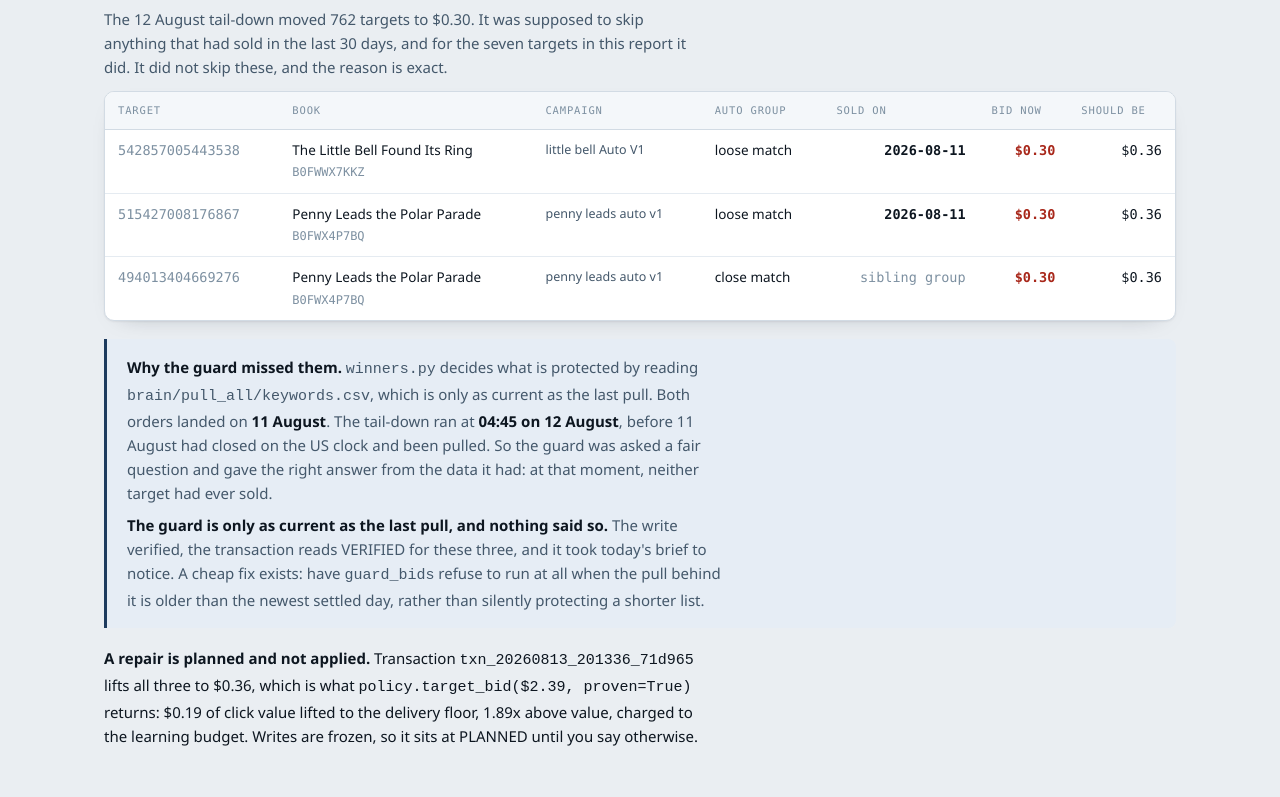
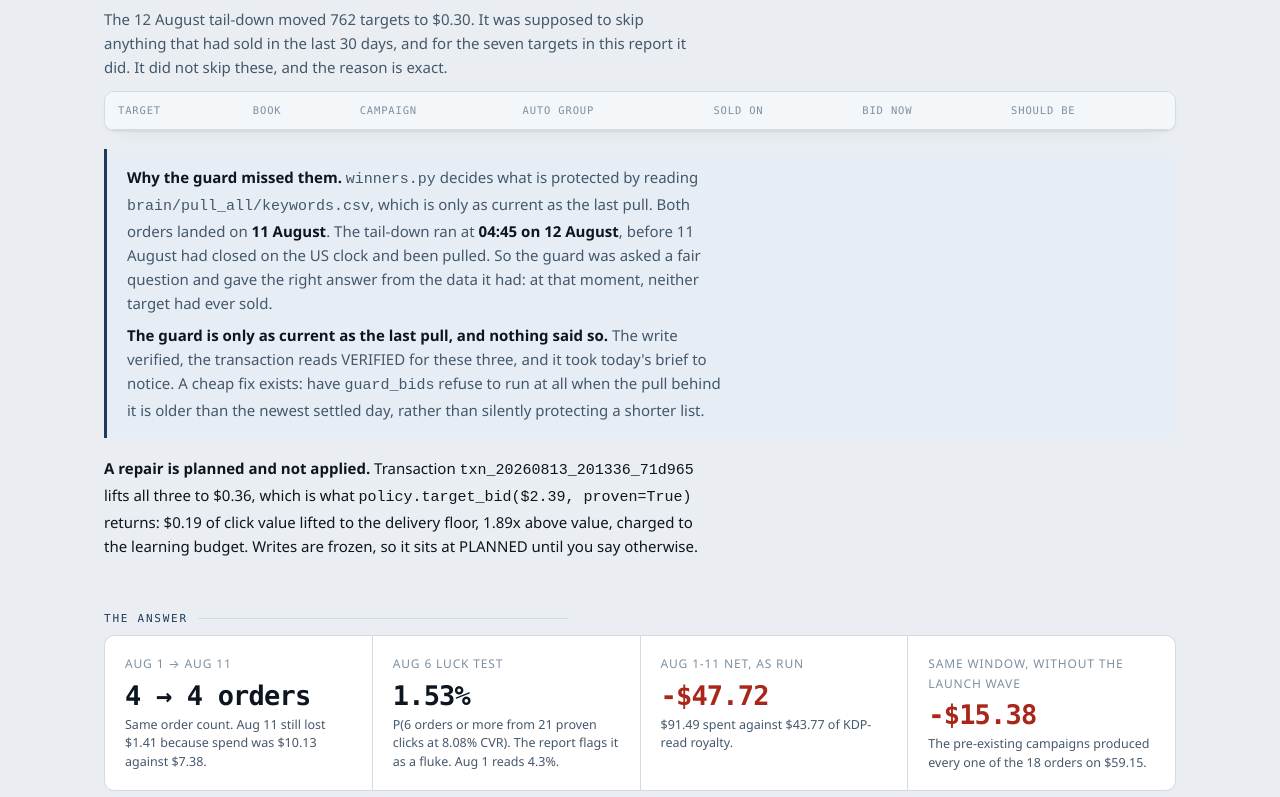
Before and after one commit to UbhayAab/kdp-ads-dashboard, a plain HTML site: page account_view.html in a window 1280 px wide. Shown: the part 782-1579 px from the top of the page. Drawn offline with Linux system fonts and the light colour scheme.

```diff
--- a/account_view.html
+++ b/account_view.html
@@ -287,33 +287,7 @@ a { color:var(--accent); }
     <thead><tr><th>Target</th><th>Book</th><th>Campaign</th><th>Auto group</th><th>Sold on</th>
       <th>Bid now</th><th>Should be</th></tr></thead>
     <tbody>
-<tr>
- <td class="mono dim">542857005443538</td>
- <td>The Little Bell Found Its Ring<span class="sub mono">B0FWWX7KKZ</span></td>
- <td class="sub2">little bell Auto V1</td>
- <td>loose match</td>
- <td class="num strong">2026-08-11</td>
- <td class="num" style="color:var(--loss);font-weight:650">$0.30</td>
- <td class="num">$0.36</td>
-</tr>
-<tr>
- <td class="mono dim">515427008176867</td>
- <td>Penny Leads the Polar Parade<span class="sub mono">B0FWX4P7BQ</span></td>
- <td class="sub2">penny leads auto v1</td>
- <td>loose match</td>
- <td class="num strong">2026-08-11</td>
- <td class="num" style="color:var(--loss);font-weight:650">$0.30</td>
- <td class="num">$0.36</td>
-</tr>
-<tr>
- <td class="mono dim">494013404669276</td>
- <td>Penny Leads the Polar Parade<span class="sub mono">B0FWX4P7BQ</span></td>
- <td class="sub2">penny leads auto v1</td>
- <td>close match</td>
- <td class="num dim">sibling group</td>
- <td class="num" style="color:var(--loss);font-weight:650">$0.30</td>
- <td class="num">$0.36</td>
-</tr>
+
     </tbody>
   </table></div>
   <div class="callout">
@@ -765,7 +739,7 @@ a { color:var(--accent); }
   A sub-floor bid does not buy less traffic; it buys only the detail-page placements nobody
   competes for. After the 12 August tail-down, 2,704 enabled targets sit under that line on purpose.</p>
   <div class="card">
-    <svg viewBox="0 0 560 166" class="chart floorchart" role="img" aria-label="Enabled targets by bid band against the 36 cent delivery floor"><text class="blab" x="86" y="30" text-anchor="end">under $0.30</text><rect class="bar dark" x="96" y="18" width="406.0" height="15" rx="4"><title>under $0.30: 1,674 enabled targets</title></rect><text class="bval" x="510.0" y="30">1,674</text><text class="blab" x="86" y="60" text-anchor="end">$0.30-0.34</text><rect class="bar dark" x="96" y="48" width="249.8" height="15" rx="4"><title>$0.30-0.34: 1,030 enabled targets</title></rect><text class="bval" x="353.8" y="60">1,030</text><text class="blab" x="86" y="90" text-anchor="end">$0.35</text><rect class="bar dark" x="96" y="78" width="171.5" height="15" rx="4"><title>$0.35: 707 enabled targets</title></rect><text class="bval" x="275.5" y="90">707</text><line class="floor" x1="0" y1="97" x2="560" y2="97"/><text class="floorlab" x="560" y="91" text-anchor="end">$0.36 delivery floor</text><text class="blab" x="86" y="120" text-anchor="end">$0.36-0.49</text><rect class="bar lit" x="96" y="108" width="49.0" height="15" rx="4"><title>$0.36-0.49: 202 enabled targets</title></rect><text class="bval" x="153.0" y="120">202</text><text class="blab" x="86" y="150" text-anchor="end">$0.50+</text><rect class="bar lit" x="96" y="138" width="8.2" height="15" rx="4"><title>$0.50+: 34 enabled targets</title></rect><text class="bval" x="112.2" y="150">34</text></svg>
+    <svg viewBox="0 0 560 166" class="chart floorchart" role="img" aria-label="Enabled targets by bid band against the 36 cent delivery floor"><text class="blab" x="86" y="30" text-anchor="end">under $0.30</text><rect class="bar dark" x="96" y="18" width="406.0" height="15" rx="4"><title>under $0.30: 1,224 enabled targets</title></rect><text class="bval" x="510.0" y="30">1,224</text><text class="blab" x="86" y="60" text-anchor="end">$0.30-0.34</text><rect class="bar dark" x="96" y="48" width="189.4" height="15" rx="4"><title>$0.30-0.34: 571 enabled targets</title></rect><text class="bval" x="293.4" y="60">571</text><text class="blab" x="86" y="90" text-anchor="end">$0.35</text><rect class="bar dark" x="96" y="78" width="98.2" height="15" rx="4"><title>$0.35: 296 enabled targets</title></rect><text class="bval" x="202.2" y="90">296</text><line class="floor" x1="0" y1="97" x2="560" y2="97"/><text class="floorlab" x="560" y="91" text-anchor="end">$0.36 delivery floor</text><text class="blab" x="86" y="120" text-anchor="end">$0.36-0.49</text><rect class="bar lit" x="96" y="108" width="41.1" height="15" rx="4"><title>$0.36-0.49: 124 enabled targets</title></rect><text class="bval" x="145.1" y="120">124</text><text class="blab" x="86" y="150" text-anchor="end">$0.50+</text><rect class="bar lit" x="96" y="138" width="9.0" height="15" rx="4"><title>$0.50+: 27 enabled targets</title></rect><text class="bval" x="113.0" y="150">27</text></svg>
   </div>
   <div class="callout">
     <p><strong>The number that governs everything:</strong> $0.36 &divide; 8.08% = <strong>$4.46</strong>
@@ -1078,7 +1052,7 @@ a { color:var(--accent); }
   rest of the catalogue at 9.0% and $3.61. Both lose money.</p>
   <p><code>python report.py</code> &middot; <code>python brief.py</code> &middot;
   <code>python outcomes.py</code> &middot; <code>python -m amazon_ads.ledger list</code>
-  &middot; generated 2026-08-14 00:50:37</p>
+  &middot; generated 2026-08-14 01:28:50</p>
 </footer>
 
 </div>
```
